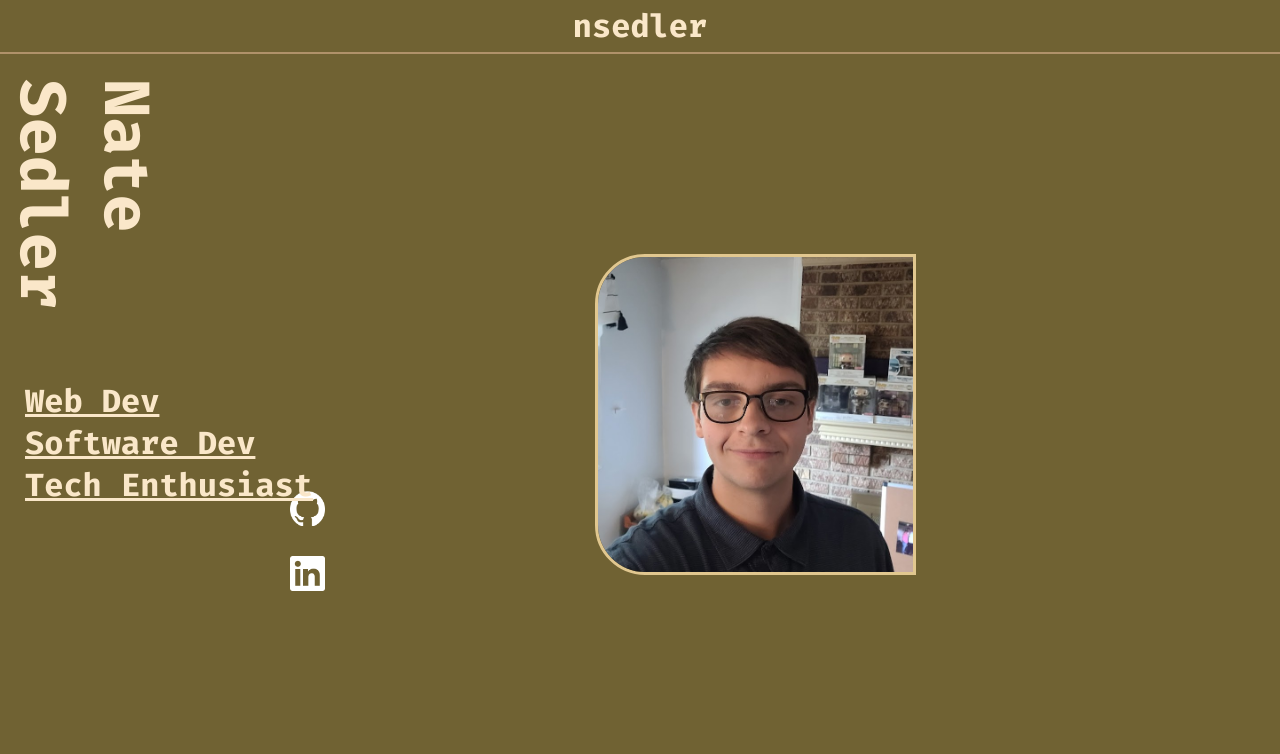
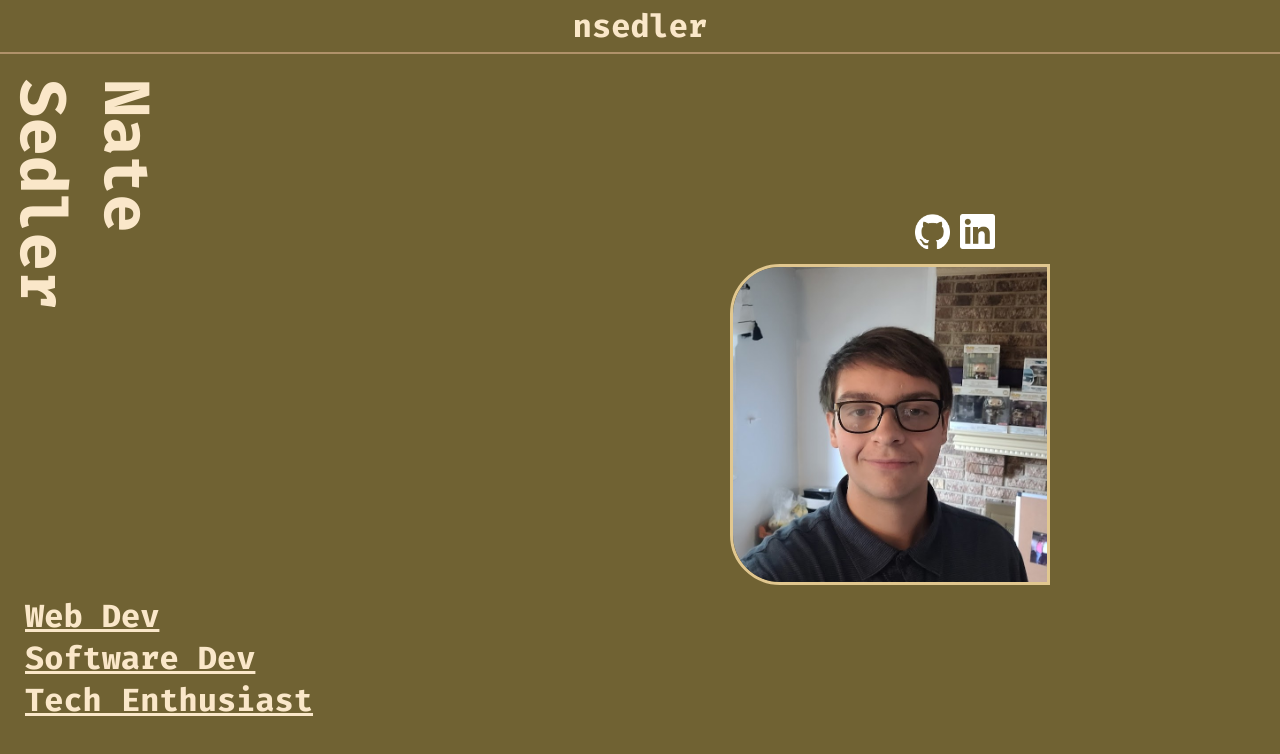
Before and after one commit to nsedler/reldesn, a React (Create React App) app: page / in a window 1280 px wide. Shown: the top 754 px of the page. Built offline with nearby package versions, Linux system fonts and the light colour scheme.

Commit message:
header basically finished

```diff
--- a/src/App.css
+++ b/src/App.css
@@ -14,7 +14,7 @@ body {
 .header-parent {
   display: grid;
   grid-template-columns: repeat(2, 1fr);
-  grid-template-rows: repeat(3, 1fr);
+  grid-template-rows: repeat(2, 1fr);
   height: auto;
 }
 
@@ -26,26 +26,29 @@ body {
 }
 
 .header-headshot-parent {
-  grid-area: 1/2/1/2;
   display: flex;
+  justify-content: center;
+  align-items: center;
+  transform: translate(-70px, 160px);
 }
 
-.header-headshot {
-  transform: translate(-45px, 200px);
+.header-img-container {
+  display: flex;
+  flex-direction: column;
+  align-items: center;
 }
 
-.header-img-master-parent {
-  grid-area: 2/1/2/1;
-  display: flex;
-  align-items: center;
-  justify-content: center;
+.header-img-github,
+.header-img-linkedin {
+  margin-bottom: 10px;
+  /* Adjust the margin for spacing */
+  padding-left: 10px;
 }
 
-.header-img-github {
-  margin-bottom: 25px;
-  margin-right: 25px;
+.header-social-img-container {
+  display: flex;
+  margin-left: 120px;
 }
-
 
 .header-headshot img {
   border: 3px solid #E1C78F;
@@ -54,11 +57,12 @@ body {
 }
 
 .header-title-parent {
-  grid-area: 2/1/2/2;
+  grid-area: 2/1/2/3;
   font-size: 32px;
   text-decoration: underline;
   color: #FAE7C9;
   margin-left: 25px;
+  padding-top: 165px;
 }
 
 
--- a/src/Header.js
+++ b/src/Header.js
@@ -10,17 +10,17 @@ export default function CHeader() {
                 Sedler<br></br>Nate
             </div>
             <div className='header-headshot-parent'>
-                <div className='header-headshot'>
-                    <img src={selfie} alt='personal headshot' height="315px"/>
-                </div>
-            </div>
-            <div className='header-img-master-parent'>
-                <div className='header-img-parent'>
-                    <div className='header-img-github'>
-                        <img src={github} height='35px'/>
+                <div className='header-img-container'>
+                    <div className='header-social-img-container'>
+                        <div className='header-img-github'>
+                            <img src={github} height='35px' alt="GitHub" />
+                        </div>
+                        <div className='header-img-linkedin'>
+                            <img src={linkedin} height='35px' alt="LinkedIn" />
+                        </div>
                     </div>
-                    <div className='header-img-linkedin'>
-                        <img src={linkedin} height='35px'/>
+                    <div className='header-headshot'>
+                        <img src={selfie} alt='personal headshot' height="315px" />
                     </div>
                 </div>
             </div>
@@ -30,5 +30,6 @@ export default function CHeader() {
                 Tech Enthusiast<br />
             </div>
         </div>
+
     );
 }
```
